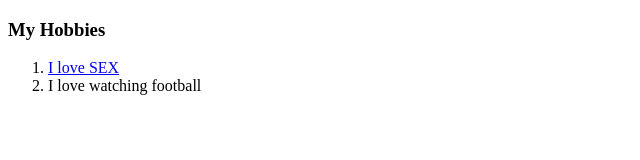
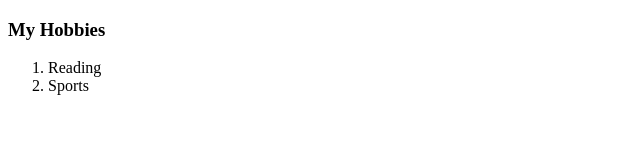
Before and after one commit to Disu1996/cv, a plain HTML site: page hobbies.html in a window 1280 px wide. Shown: the whole page, without its empty margins (0-640 px from the left). Drawn offline with Linux system fonts and the light colour scheme.

Commit message:
Update hobbies.html

```diff
--- a/hobbies.html
+++ b/hobbies.html
@@ -8,8 +8,8 @@
 <body>
     <h3>My Hobbies</h3>
         <ol>
-            <li><a href="https://www.pornhub.com">I love SEX</a></li>
-            <li>I love watching football</li>
+            <li>Reading</a></li>
+            <li>Sports</li>
         </ol>
 </body>
 </html>
```
